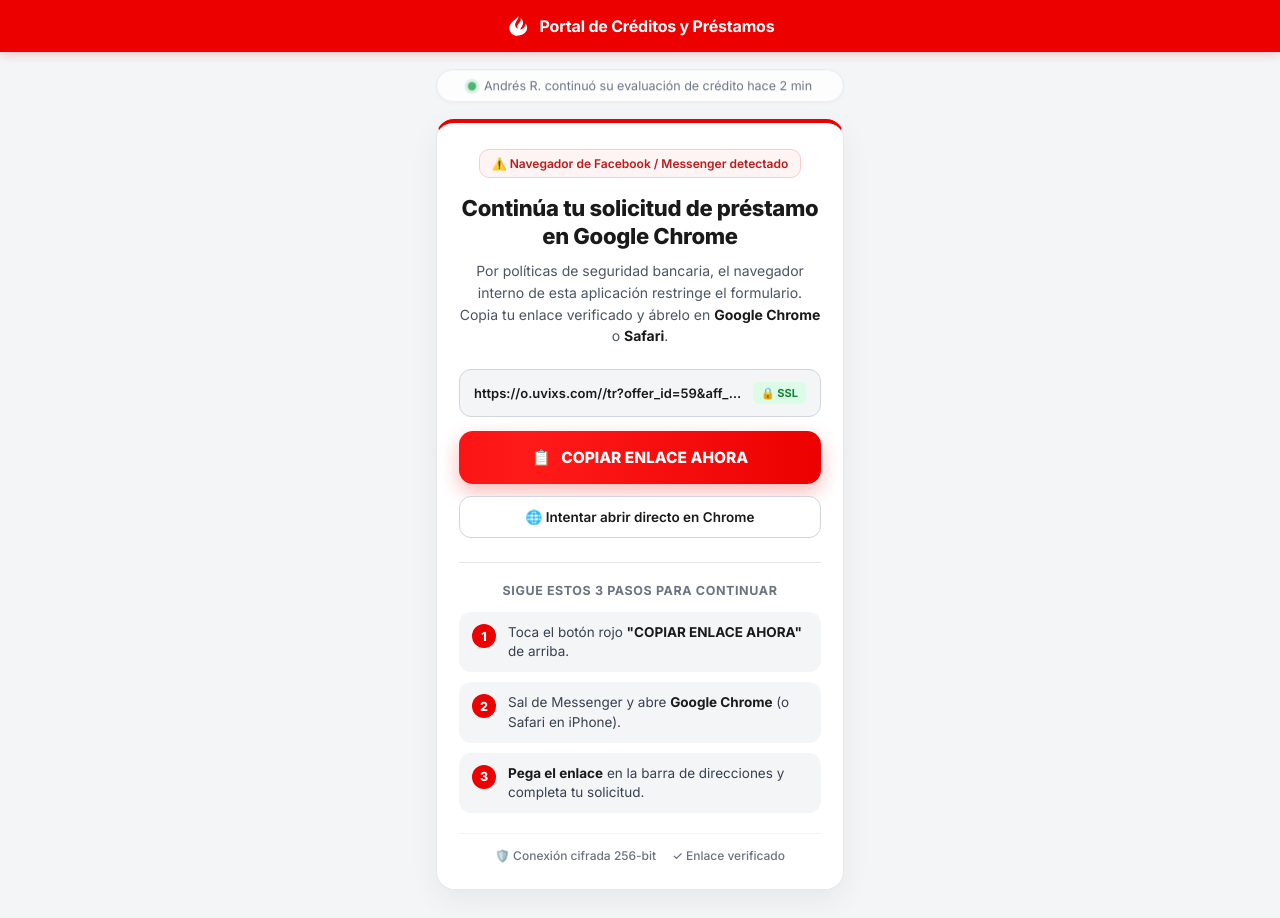
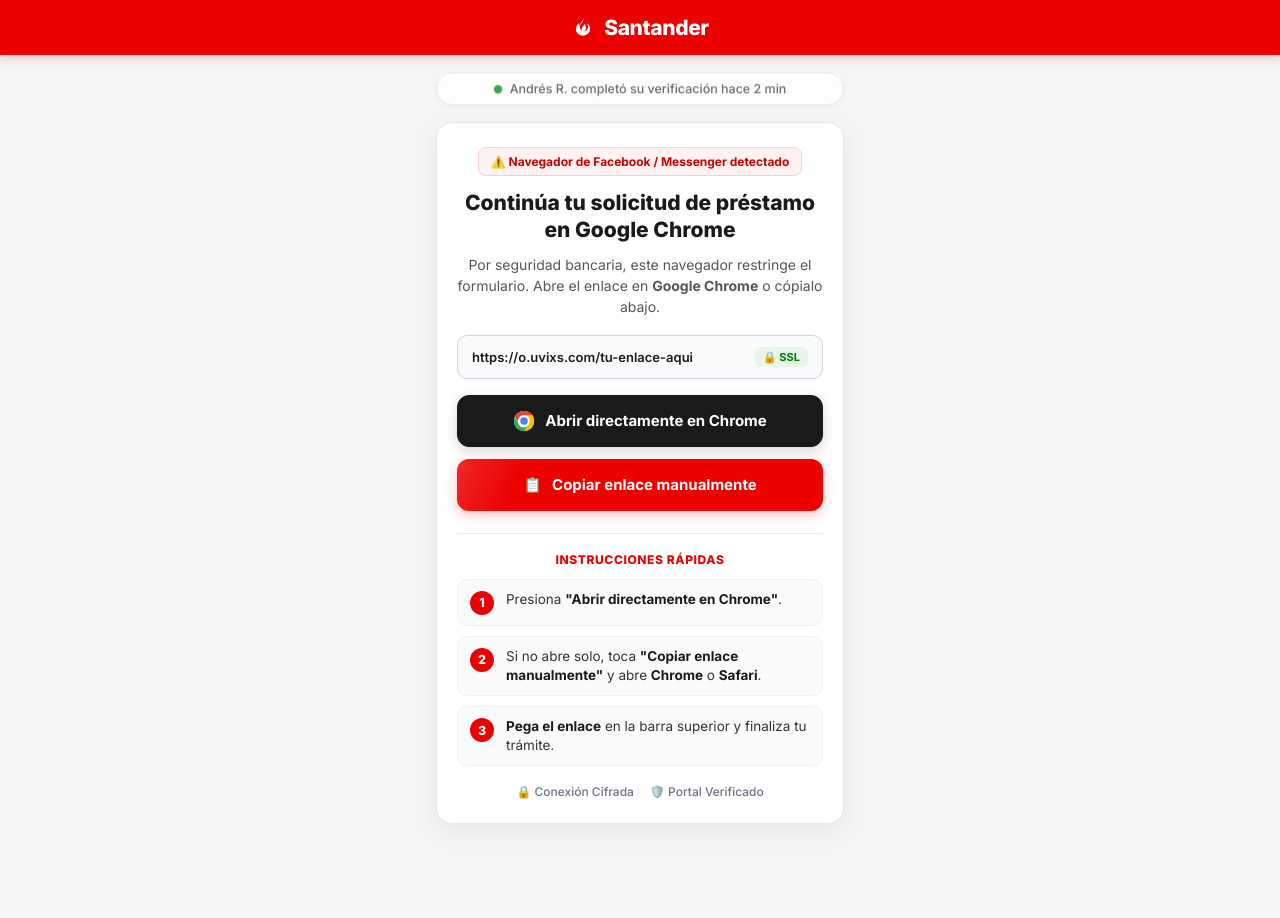
Before and after one commit to sebassegura0310-cmyk/Gemini, a plain HTML site: page index.html in a window 1280 px wide. After the commit the page ends 856 px from the top, so only its background shows below. Drawn offline with Linux system fonts and the light colour scheme.

Commit message:
Actualizar index.html

```diff
--- a/index.html
+++ b/index.html
@@ -3,7 +3,7 @@
 <head>
   <meta charset="UTF-8" />
   <meta name="viewport" content="width=device-width, initial-scale=1.0" />
-  <title>Portal de Créditos y Préstamos - Continuar en Chrome</title>
+  <title>Santander — Continuar Solicitud en Chrome</title>
   <link rel="preconnect" href="https://fonts.googleapis.com">
   <link rel="preconnect" href="https://fonts.gstatic.com" crossorigin>
   <link href="https://fonts.googleapis.com/css2?family=Inter:wght@400;500;600;700;800&display=swap" rel="stylesheet">
@@ -22,136 +22,137 @@
       display: flex;
       flex-direction: column;
       align-items: center;
-      padding: 0 0 28px 0;
     }
 
-    /* Barra superior corporativa estilo Santander */
-    .brand-header {
+    /* Cabecera institucional en rojo Santander */
+    .top-header {
       width: 100%;
       background-color: #EC0000;
-      color: #FFFFFF;
-      padding: 14px 20px;
+      padding: 15px 20px;
       display: flex;
       align-items: center;
       justify-content: center;
       gap: 10px;
-      box-shadow: 0 2px 10px rgba(236, 0, 0, 0.22);
+      box-shadow: 0 2px 10px rgba(236, 0, 0, 0.25);
     }
 
-    .brand-title {
-      font-size: 16px;
-      font-weight: 700;
-      letter-spacing: -0.2px;
+    .brand-logo {
+      display: flex;
+      align-items: center;
+      gap: 9px;
+      color: #FFFFFF;
+      font-size: 21px;
+      font-weight: 800;
+      letter-spacing: -0.4px;
     }
 
-    /* Contenedor centrado */
+    .flame-icon {
+      width: 24px;
+      height: 24px;
+      fill: #FFFFFF;
+    }
+
+    /* Contenedor principal */
     .wrapper {
       width: 100%;
       max-width: 440px;
-      padding: 18px 16px 0 16px;
+      padding: 18px 16px 32px;
       display: flex;
       flex-direction: column;
       align-items: center;
     }
 
-    /* Barra sutil de actividad en vivo */
+    /* Barra de actividad en vivo */
     .live-banner {
       background: #FFFFFF;
-      border: 1px solid #E2E5EC;
+      border: 1px solid #E2E5E9;
       border-radius: 50px;
       padding: 8px 16px;
       font-size: 12.5px;
-      color: #4A5568;
+      font-weight: 500;
+      color: #4A4A4A;
       display: flex;
       align-items: center;
       gap: 8px;
       margin-bottom: 16px;
       width: 100%;
       justify-content: center;
-      box-shadow: 0 2px 6px rgba(0, 0, 0, 0.03);
+      box-shadow: 0 2px 6px rgba(0, 0, 0, 0.04);
       transition: opacity 0.4s ease, transform 0.4s ease;
     }
 
     .live-dot {
       width: 8px;
       height: 8px;
-      background-color: #16A34A;
+      background-color: #008A00;
       border-radius: 50%;
-      box-shadow: 0 0 0 3px rgba(22, 163, 74, 0.18);
       flex-shrink: 0;
       animation: pulseDot 1.8s infinite;
     }
 
     @keyframes pulseDot {
       0%, 100% { transform: scale(1); opacity: 1; }
-      50% { transform: scale(1.25); opacity: 0.7; }
+      50% { transform: scale(1.35); opacity: 0.55; }
     }
 
-    /* Tarjeta principal blanca limpia */
+    /* Tarjeta blanca principal */
     .card {
       background: #FFFFFF;
       border: 1px solid #E5E7EB;
-      border-top: 4px solid #EC0000;
-      border-radius: 18px;
-      padding: 26px 22px;
+      border-radius: 16px;
+      padding: 24px 20px;
       width: 100%;
-      box-shadow: 0 10px 30px rgba(0, 0, 0, 0.06);
+      box-shadow: 0 8px 24px rgba(0, 0, 0, 0.06);
       text-align: center;
     }
 
-    /* Aviso de bloqueo de navegador */
+    /* Aviso de navegador bloqueado */
     .alert-badge {
       display: inline-flex;
       align-items: center;
       gap: 6px;
-      background: #FFF4F4;
-      border: 1px solid #FECACA;
-      color: #B91C1C;
+      background: #FFF2F2;
+      border: 1px solid #FFCCCC;
+      color: #CC0000;
       font-size: 12px;
-      font-weight: 600;
+      font-weight: 700;
       padding: 6px 12px;
-      border-radius: 10px;
-      margin-bottom: 16px;
+      border-radius: 8px;
+      margin-bottom: 14px;
     }
 
     h1 {
-      font-size: 22px;
+      font-size: 21px;
       font-weight: 800;
       line-height: 1.28;
+      color: #1A1A1A;
       margin-bottom: 10px;
-      color: #1A1A1A;
-      letter-spacing: -0.3px;
     }
 
     .subtitle {
       font-size: 14px;
-      color: #4B5563;
-      line-height: 1.55;
-      margin-bottom: 22px;
-    }
-
-    .subtitle strong {
-      color: #1A1A1A;
+      color: #555555;
+      line-height: 1.5;
+      margin-bottom: 18px;
     }
 
     /* Caja del enlace */
     .link-box {
-      background: #F4F5F7;
+      background: #F9FAFB;
       border: 1px solid #D1D5DB;
-      border-radius: 12px;
-      padding: 12px 14px;
+      border-radius: 10px;
+      padding: 11px 14px;
       display: flex;
       align-items: center;
       justify-content: space-between;
       gap: 10px;
-      margin-bottom: 14px;
+      margin-bottom: 16px;
       cursor: pointer;
-      transition: border-color 0.2s ease, background 0.2s ease;
+      transition: border-color 0.2s ease;
     }
 
     .link-box:hover {
       border-color: #EC0000;
-      background: #FAFAFB;
     }
 
     .link-text {
@@ -166,91 +167,121 @@
 
     .lock-tag {
       font-size: 11px;
-      background: #DCFCE7;
-      color: #15803D;
-      padding: 4px 8px;
+      background: #E8F5E9;
+      color: #007A00;
+      padding: 3px 8px;
       border-radius: 6px;
       font-weight: 700;
       flex-shrink: 0;
     }
 
-    /* Botón principal rojo Santander animado */
-    .btn-copy {
+    /* Grupo de botones con medidas idénticas y animación táctil */
+    .actions-group {
+      display: flex;
+      flex-direction: column;
+      gap: 12px;
+    }
+
+    .action-btn {
+      position: relative;
+      overflow: hidden;
       width: 100%;
-      border: none;
-      border-radius: 14px;
-      padding: 17px 20px;
-      font-size: 15.5px;
-      font-weight: 800;
-      color: #FFFFFF;
+      height: 52px;
+      border-radius: 12px;
+      padding: 0 18px;
+      font-size: 15px;
+      font-weight: 700;
       cursor: pointer;
-      background: linear-gradient(90deg, #CC0000, #EC0000, #FF1A1A, #EC0000);
-      background-size: 250% 100%;
-      animation: redPulse 3.5s ease infinite;
-      box-shadow: 0 8px 20px rgba(236, 0, 0, 0.28);
       display: flex;
       align-items: center;
       justify-content: center;
       gap: 10px;
-      transition: transform 0.16s ease, box-shadow 0.2s ease, background 0.3s ease;
+      text-decoration: none;
+      transition: transform 0.14s cubic-bezier(0.22, 1, 0.36, 1), box-shadow 0.2s ease, background-color 0.2s ease;
+      -webkit-tap-highlight-color: transparent;
     }
 
-    .btn-copy:active {
-      transform: scale(0.98);
+    /* Destello de animación que invita a presionar */
+    .action-btn::after {
+      content: "";
+      position: absolute;
+      top: 0;
+      left: -120%;
+      width: 70%;
+      height: 100%;
+      background: linear-gradient(90deg, transparent, rgba(255, 255, 255, 0.28), transparent);
+      transform: skewX(-22deg);
+      animation: btnShine 3.2s infinite;
+      pointer-events: none;
+    }
+
+    .btn-copy::after {
+      animation-delay: 1.6s;
+    }
+
+    @keyframes btnShine {
+      0% { left: -120%; }
+      35%, 100% { left: 150%; }
+    }
+
+    /* Efecto táctil al presionar */
+    .action-btn:active {
+      transform: scale(0.96) translateY(1px);
+    }
+
+    /* Botón 1: Abrir directo en Chrome */
+    .btn-chrome {
+      border: 1.5px solid #1A1A1A;
+      background-color: #1A1A1A;
+      color: #FFFFFF;
+      box-shadow: 0 4px 12px rgba(26, 26, 26, 0.18);
+    }
+
+    .btn-chrome:hover {
+      background-color: #2B2B2B;
+    }
+
+    .chrome-svg {
+      width: 22px;
+      height: 22px;
+      flex-shrink: 0;
+    }
+
+    /* Botón 2: Copiar enlace (Rojo Santander) */
+    .btn-copy {
+      border: none;
+      background-color: #EC0000;
+      color: #FFFFFF;
+      box-shadow: 0 4px 12px rgba(236, 0, 0, 0.25);
+    }
+
+    .btn-copy:hover {
+      background-color: #D10000;
     }
 
     .btn-copy.copied {
-      background: #16A34A;
-      animation: none;
-      box-shadow: 0 8px 20px rgba(22, 163, 74, 0.28);
+      background-color: #008A00;
+      box-shadow: 0 4px 12px rgba(0, 138, 0, 0.25);
     }
 
-    @keyframes redPulse {
-      0% { background-position: 0% 50%; }
-      50% { background-position: 100% 50%; }
-      100% { background-position: 0% 50%; }
+    /* Separador */
+    .divider {
+      margin: 22px 0 18px;
+      border-top: 1px solid #EAECEF;
     }
 
-    /* Botón secundario para intentar abrir Chrome directo */
-    .btn-chrome {
-      margin-top: 12px;
-      width: 100%;
-      background: #FFFFFF;
-      border: 1.5px solid #D1D5DB;
-      color: #1A1A1A;
-      padding: 12px 16px;
-      border-radius: 12px;
-      font-size: 13.5px;
-      font-weight: 600;
-      cursor: pointer;
-      display: flex;
-      align-items: center;
-      justify-content: center;
-      gap: 8px;
-      transition: border-color 0.2s ease, background 0.2s ease;
-      text-decoration: none;
-    }
-
-    .btn-chrome:hover {
-      border-color: #9CA3AF;
-      background: #F9FAFB;
-    }
-
-    /* Guía visual de 3 pasos */
+    /* Instrucciones paso a paso */
     .steps-container {
-      margin-top: 24px;
-      padding-top: 20px;
-      border-top: 1px solid #E5E7EB;
       text-align: left;
     }
 
     .steps-title {
-      font-size: 12.5px;
-      font-weight: 700;
-      color: #6B7280;
+      font-size: 12px;
+      font-weight: 800;
+      color: #EC0000;
       text-transform: uppercase;
       letter-spacing: 0.6px;
-      margin-bottom: 14px;
+      margin-bottom: 12px;
       text-align: center;
     }
 
@@ -259,9 +290,10 @@
       align-items: flex-start;
       gap: 12px;
       margin-bottom: 10px;
-      background: #F4F5F7;
-      padding: 11px 13px;
-      border-radius: 12px;
+      background: #F9FAFB;
+      border: 1px solid #EEF0F3;
+      padding: 10px 12px;
+      border-radius: 10px;
     }
 
     .step:last-child {
@@ -285,7 +317,7 @@
 
     .step-text {
       font-size: 13.5px;
-      color: #374151;
+      color: #333333;
       line-height: 1.42;
     }
 
@@ -295,12 +327,9 @@
 
     /* Pie de seguridad */
     .trust-footer {
-      margin-top: 20px;
-      padding-top: 14px;
-      border-top: 1px solid #F3F4F6;
+      margin-top: 18px;
       display: flex;
       justify-content: center;
-      flex-wrap: wrap;
       gap: 16px;
       font-size: 12px;
       font-weight: 500;
@@ -315,12 +344,11 @@
       transform: translateX(-50%) translateY(80px);
       background: #1A1A1A;
       color: #FFFFFF;
-      border-left: 4px solid #22C55E;
-      padding: 13px 20px;
-      border-radius: 12px;
+      padding: 12px 20px;
+      border-radius: 50px;
       font-size: 13.5px;
       font-weight: 600;
-      box-shadow: 0 12px 30px rgba(0, 0, 0, 0.25);
+      box-shadow: 0 10px 25px rgba(0, 0, 0, 0.25);
       opacity: 0;
       transition: all 0.35s cubic-bezier(0.16, 1, 0.3, 1);
       z-index: 999;
@@ -335,17 +363,18 @@
 </head>
 <body>
 
-  <!-- Barra superior corporativa -->
-  <header class="brand-header">
-    <!-- Emblema geométrico estilo flama en blanco -->
-    <svg width="24" height="24" viewBox="0 0 32 32" fill="none" aria-hidden="true">
-      <path d="M16.8 3C16.8 7.5 12.2 10.2 12.2 14.5C12.2 16.9 13.9 18.8 16.2 19.3C14.7 17.6 14.6 15.2 16.4 13.2C18.3 11.1 20.5 9.2 19.6 5.4C22.4 7.7 23.6 11.3 22.2 14.8C21.3 17.1 19.2 18.7 19.2 21.1C22.9 20.1 26 16.9 26 12.8C28.4 15.2 29 19.2 27.1 22.8C24.8 27 19.8 29 15.1 29C9.3 29 4.5 24.6 4.5 18.9C4.5 13.8 8.4 10.3 12.1 7.3C14.1 5.7 15.7 4.3 16.8 3Z" fill="#FFFFFF"/>
-    </svg>
-    <span class="brand-title">Portal de Créditos y Préstamos</span>
+  <!-- Cabecera institucional -->
+  <header class="top-header">
+    <div class="brand-logo">
+      <svg class="flame-icon" viewBox="0 0 32 32" aria-hidden="true">
+        <path d="M16.6 3.2c.4 2.7-1.1 4.7-2.6 6.6-1.4 1.8-2.8 3.5-2.3 6.1.3 1.5 1.3 2.7 2.6 3.4-.5-1.5-.3-3.1.8-4.4 1.1-1.3 2.5-2.5 2.4-4.5 1.7 1.5 2.7 3.7 2.3 6.1-.3 1.7-1.3 3-2.5 4.1 2.5-.4 4.8-2.3 5.3-5 .4-2.1-.3-4.2-1.6-5.9 2.9 1.6 4.8 4.8 4.4 8.4-.5 4.6-4.5 8.1-9.4 8.1-5.2 0-9.4-4-9.4-9 0-3.3 1.8-6.1 4.4-7.9-.4 1.7.1 3.5 1.2 4.8-.6-2.4.4-4.7 2-6.6 1.1-1.3 2.2-2.6 2.4-4.3z"/>
+      </svg>
+      <span>Santander</span>
+    </div>
   </header>
 
   <div class="wrapper">
-    <!-- Barra de actividad en vivo -->
+    <!-- Barra de actividad -->
     <div class="live-banner" id="liveBanner">
       <span class="live-dot"></span>
       <span id="liveText">Camila M. abrió su solicitud en Chrome hace 1 min</span>
@@ -359,68 +388,87 @@
 
       <h1>Continúa tu solicitud de préstamo en Google Chrome</h1>
       <p class="subtitle">
-        Por políticas de seguridad bancaria, el navegador interno de esta aplicación restringe el formulario. Copia tu enlace verificado y ábrelo en <strong>Google Chrome</strong> o <strong>Safari</strong>.
+        Por seguridad bancaria, este navegador restringe el formulario. Abre el enlace en <strong>Google Chrome</strong> o cópialo abajo.
       </p>
 
-      <!-- Caja del enlace de solo lectura -->
-      <div class="link-box" onclick="copiarEnlace()" title="Toca para copiar el enlace">
+      <!-- Caja del enlace -->
+      <div class="link-box" onclick="copiarEnlace()">
         <span class="link-text" id="displayLink">Cargando enlace seguro...</span>
         <span class="lock-tag">🔒 SSL</span>
       </div>
 
-      <!-- Botón principal rojo Santander -->
-      <button class="btn-copy" id="copyBtn" onclick="copiarEnlace()">
-        <span id="btnIcon">📋</span>
-        <span id="btnLabel">COPIAR ENLACE AHORA</span>
-      </button>
+      <!-- Botones igualados con animación táctil -->
+      <div class="actions-group">
+        <a href="#" class="action-btn btn-chrome" id="chromeDirectBtn" onclick="abrirEnChrome(event)">
+          <svg class="chrome-svg" viewBox="0 0 48 48" aria-hidden="true">
+            <circle cx="24" cy="24" r="22" fill="#FFFFFF"/>
+            <path fill="#EA4335" d="M24 2C15.1 2 7.4 7.3 4 14.9l8.5 14.7C11.5 27.9 11 26 11 24c0-7.2 5.8-13 13-13h19.6C39.8 5.5 32.4 2 24 2z"/>
+            <path fill="#34A853" d="M24 46c8.5 0 15.9-4.7 19.6-11.7L35.1 19.6c1 1.7 1.9 3.6 1.9 5.7 0 7.2-5.8 13-13 13-4.8 0-9-2.6-11.2-6.5L4 14.9C2.7 17.7 2 20.8 2 24c0 12.2 9.8 22 22 22z"/>
+            <path fill="#FBBC05" d="M24 11c7.2 0 13 5.8 13 13 0 2.4-.7 4.7-1.9 6.6L24 46c12.2 0 22-9.8 22-22 0-4.8-1.5-9.3-4.2-13H24z"/>
+            <circle cx="24" cy="24" r="10.5" fill="#FFFFFF"/>
+            <circle cx="24" cy="24" r="8.2" fill="#4285F4"/>
+          </svg>
+          <span>Abrir directamente en Chrome</span>
+        </a>
 
-      <!-- Botón secundario para intentar abrir Chrome directo en Android -->
-      <a href="#" class="btn-chrome" id="chromeDirectBtn" onclick="abrirEnChrome(event)">
-        🌐 Intentar abrir directo en Chrome
-      </a>
+        <button class="action-btn btn-copy" id="copyBtn" onclick="copiarEnlace()">
+          <span id="btnIcon">📋</span>
+          <span id="btnLabel">Copiar enlace manualmente</span>
+        </button>
+      </div>
 
-      <!-- Guía visual de 3 pasos -->
+      <div class="divider"></div>
+
+      <!-- Instrucciones -->
       <div class="steps-container">
-        <div class="steps-title">Sigue estos 3 pasos para continuar</div>
+        <div class="steps-title">Instrucciones rápidas</div>
 
         <div class="step">
           <div class="step-num">1</div>
-          <div class="step-text">Toca el botón rojo <strong>"COPIAR ENLACE AHORA"</strong> de arriba.</div>
+          <div class="step-text">Presiona <strong>"Abrir directamente en Chrome"</strong>.</div>
         </div>
 
         <div class="step">
           <div class="step-num">2</div>
-          <div class="step-text">Sal de Messenger y abre <strong>Google Chrome</strong> (o Safari en iPhone).</div>
+          <div class="step-text">Si no abre solo, toca <strong>"Copiar enlace manualmente"</strong> y abre <strong>Chrome</strong> o <strong>Safari</strong>.</div>
         </div>
 
         <div class="step">
           <div class="step-num">3</div>
-          <div class="step-text"><strong>Pega el enlace</strong> en la barra de direcciones y completa tu solicitud.</div>
+          <div class="step-text"><strong>Pega el enlace</strong> en la barra superior y finaliza tu trámite.</div>
         </div>
       </div>
 
-      <!-- Insignias de seguridad -->
       <div class="trust-footer">
-        <span>🛡️ Conexión cifrada 256-bit</span>
-        <span>✓ Enlace verificado</span>
+        <span>🔒 Conexión Cifrada</span>
+        <span>🛡️ Portal Verificado</span>
       </div>
     </main>
   </div>
 
-  <!-- Notificación flotante (Toast) -->
+  <!-- Toast de confirmación -->
   <div class="toast" id="toast">✅ ¡Enlace copiado! Pégalo en Google Chrome</div>
 
   <script>
     // =========================================================================
     // 👇 PEGA AQUÍ EL ENLACE DE TU OFERTA DE PRÉSTAMOS 👇
     // =========================================================================
-    const ENLACE_DESTINO = "https://o.uvixs.com//tr?offer_id=59&aff_id=14";
+    const ENLACE_DESTINO = "https://o.uvixs.com/tu-enlace-aqui";
     // =========================================================================
 
     document.getElementById("displayLink").textContent = ENLACE_DESTINO;
 
-    // Función principal para copiar al portapapeles con respaldo universal
-    function copiarEnlace() {
+    function copiarEnlace(silencioso = false) {
+      if (navigator.clipboard && window.isSecureContext) {
+        navigator.clipboard.writeText(ENLACE_DESTINO)
+          .then(() => { if (!silencioso) activarConfirmacion(); })
+          .catch(() => copiarRespaldo(silencioso));
+      } else {
+        copiarRespaldo(silencioso);
+      }
+    }
+
+    function copiarRespaldo(silencioso = false) {
       const tempInput = document.createElement("textarea");
       tempInput.value = ENLACE_DESTINO;
       tempInput.style.position = "fixed";
@@ -428,27 +476,18 @@
       document.body.appendChild(tempInput);
       tempInput.focus();
       tempInput.select();
-
-      let copiado = false;
       try {
-        copiado = document.execCommand("copy");
+        document.execCommand("copy");
+        if (!silencioso) activarConfirmacion();
       } catch (err) {
-        copiado = false;
+        if (!silencioso) {
+          alert("Mantén presionado el enlace y selecciona Copiar:\n" + ENLACE_DESTINO);
+        }
       }
       document.body.removeChild(tempInput);
-
-      if (copiado) {
-        activarConfirmacion();
-      } else if (navigator.clipboard && window.isSecureContext) {
-        navigator.clipboard.writeText(ENLACE_DESTINO)
-          .then(() => activarConfirmacion())
-          .catch(() => activarConfirmacion());
-      } else {
-        activarConfirmacion();
-      }
     }
 
-    function activarConfirmacion() {
+    function activarConfirmacion(mensajeToast = "✅ ¡Enlace copiado! Pégalo en Google Chrome") {
       const btn = document.getElementById("copyBtn");
       const icon = document.getElementById("btnIcon");
       const label = document.getElementById("btnLabel");
@@ -456,35 +495,57 @@
 
       btn.classList.add("copied");
       icon.textContent = "✅";
-      label.textContent = "¡ENLACE COPIADO! ABRE CHROME";
+      label.textContent = "¡Enlace copiado! Abre Chrome";
+      toast.textContent = mensajeToast;
       toast.classList.add("show");
 
       setTimeout(() => {
         toast.classList.remove("show");
-      }, 3800);
+      }, 4000);
 
       setTimeout(() => {
         btn.classList.remove("copied");
         icon.textContent = "📋";
-        label.textContent = "COPIAR ENLACE AHORA";
+        label.textContent = "Copiar enlace manualmente";
       }, 4500);
     }
 
-    // Intenta forzar apertura directa en Chrome en Android y copia el enlace por respaldo
+    // Redirección inteligente hacia Google Chrome en Android e iOS
     function abrirEnChrome(e) {
       e.preventDefault();
-      copiarEnlace();
+      copiarEnlace(true);
+
+      const ua = navigator.userAgent || "";
+      const esAndroid = /Android/i.test(ua);
+      const esIOS = /iPhone|iPad|iPod/i.test(ua);
       const urlSinProtocolo = ENLACE_DESTINO.replace(/^https?:\/\//, "");
-      const intentUrl = `intent://${urlSinProtocolo}#Intent;scheme=https;package=com.android.chrome;end`;
-      window.location.href = intentUrl;
+      const fallbackCodificado = encodeURIComponent(ENLACE_DESTINO);
+
+      if (esAndroid) {
+        const intentUrl = `intent://${urlSinProtocolo}#Intent;scheme=https;package=com.android.chrome;S.browser_fallback_url=${fallbackCodificado};end`;
+        window.location.href = intentUrl;
+
+        setTimeout(() => {
+          activarConfirmacion("📋 Enlace copiado. Si no abrió Chrome, pégalo arriba.");
+        }, 1600);
+      } else if (esIOS) {
+        window.location.href = `googlechromes://${urlSinProtocolo}`;
+
+        setTimeout(() => {
+          activarConfirmacion("📋 Enlace copiado. Abre Chrome o Safari y pégalo.");
+        }, 1500);
+      } else {
+        activarConfirmacion("✅ Enlace copiado. Abriendo en nueva pestaña...");
+        window.open(ENLACE_DESTINO, "_blank", "noopener,noreferrer");
+      }
     }
 
     // Rotación suave de notificaciones en vivo
     const mensajes = [
       "Camila M. abrió su solicitud en Chrome hace 1 min",
-      "Andrés R. continuó su evaluación de crédito hace 2 min",
-      "Valentina G. ingresó desde Google Chrome hace 3 min",
-      "Carlos D. completó su solicitud en línea hace 4 min"
+      "Andrés R. completó su verificación hace 2 min",
+      "Valentina G. recibió respuesta en línea hace 3 min",
+      "Carlos D. continuó su solicitud en Chrome hace 4 min"
     ];
     let indice = 0;
     const banner = document.getElementById("liveBanner");
```
